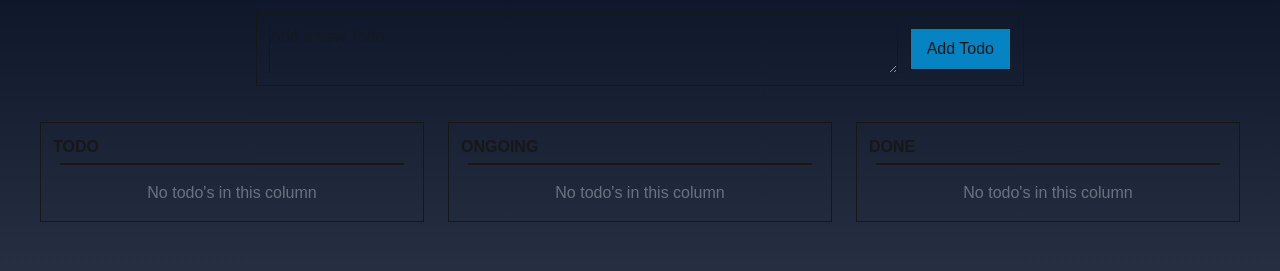
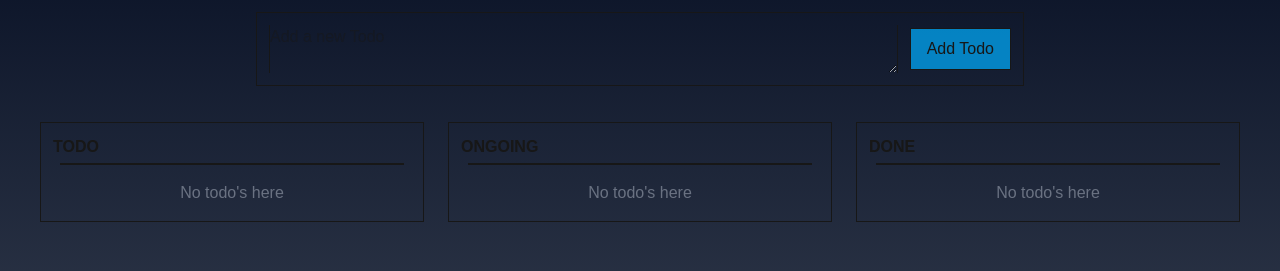
Before and after one commit to Radoslav-Marinovv/todo-next-zustand, a Next.js app: page / in a window 1280 px wide. Shown: the top 271 px of the page. Built offline with nearby package versions, Linux system fonts and the light colour scheme.

Commit message:
fix: update message for empty todo list

```diff
--- a/app/components/TodoList/TodoList.tsx
+++ b/app/components/TodoList/TodoList.tsx
@@ -33,7 +33,7 @@ export default function TodoList({ todos, groupTitle }: TodoListProps) {
       }
       {todos.length === 0 &&
         <div className="mb-4">
-          <p className="text-center text-gray-500">No todo&#39;s in this column</p>
+          <p className="text-center text-gray-500">No todo&#39;s here</p>
         </div>}
     </div>
   );
```
